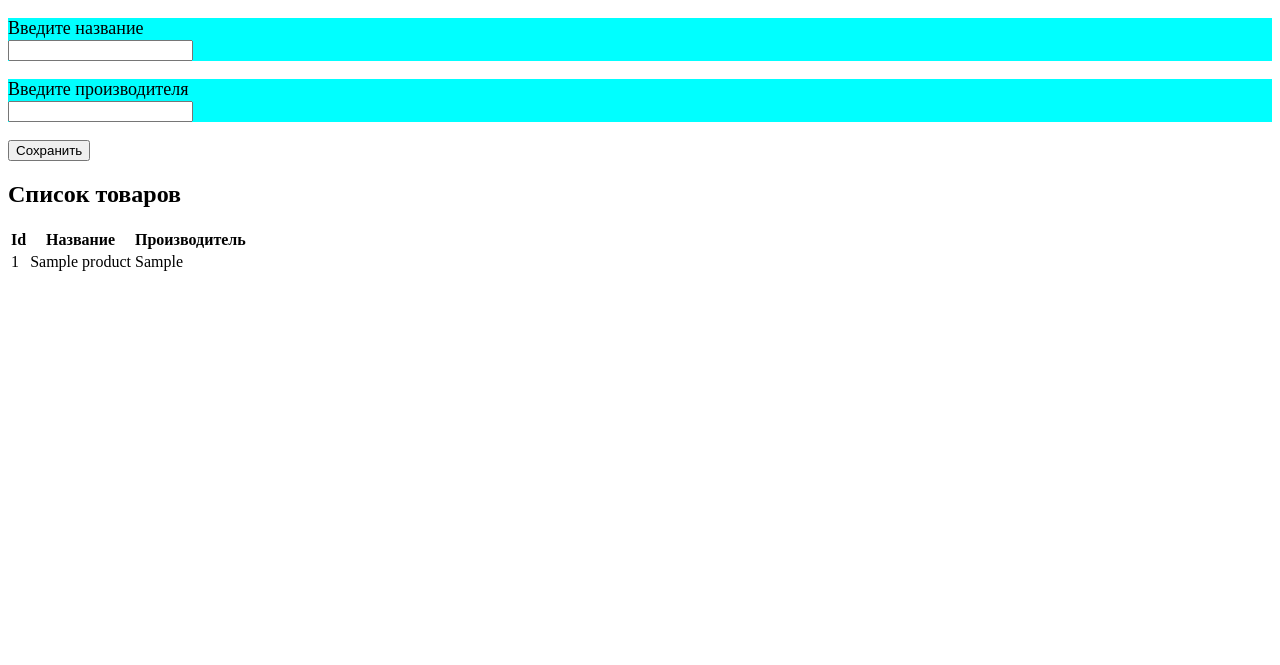
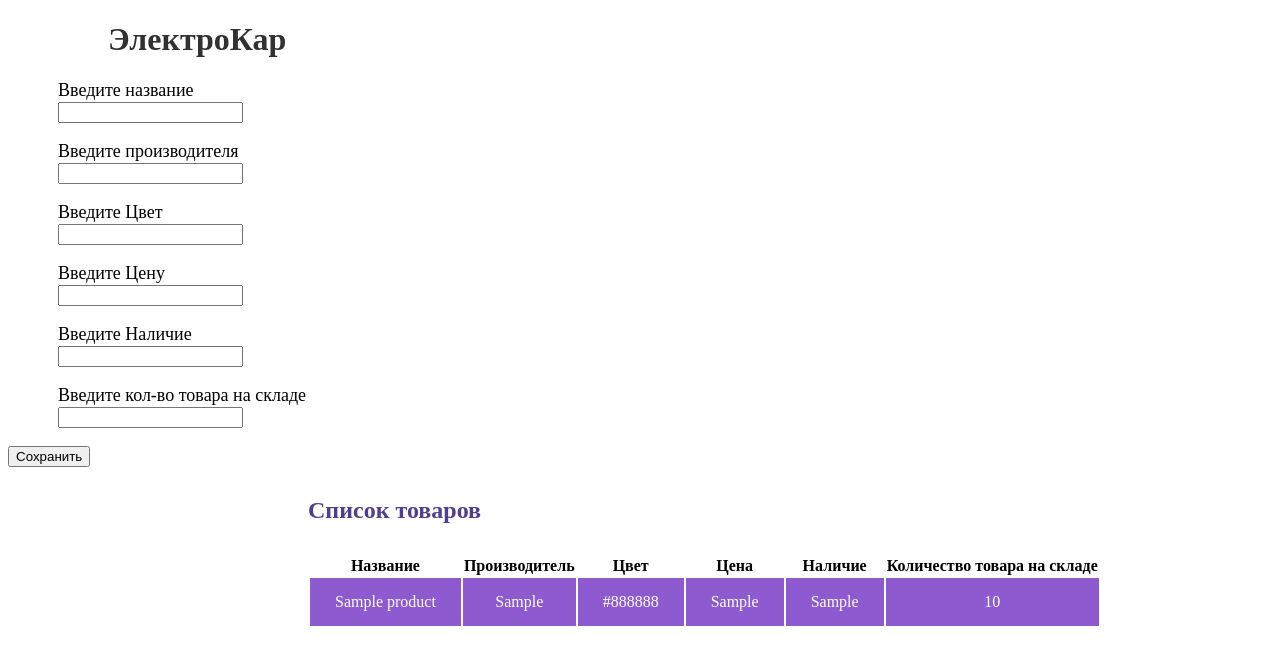
Before and after one commit to Elisaveta-Karnauhova/Nikonova-Karnauhova-IS32-Online-Hardware-Store, a Django app: page / in a window 1280 px wide. Shown: the top 665 px of the page. Run offline with Django 4.2, Linux system fonts and the light colour scheme; tables that the repository leaves empty hold one stand-in row (values such as "Sample post").

Commit message:
Разбираюсь со стилями

```diff
--- a/HardwareStore/firstapp/models.py
+++ b/HardwareStore/firstapp/models.py
@@ -3,3 +3,7 @@ from django.db import models
 class Product(models.Model):
     name = models.CharField(max_length=50)
     manufacturer = models.CharField(max_length=50)
+    color = models.CharField(max_length=50)
+    price = models.CharField(max_length=100)
+    available = models.CharField(max_length=50)
+    amount = models.IntegerField(default=0)
--- a/HardwareStore/firstapp/static/css/styles.css
+++ b/HardwareStore/firstapp/static/css/styles.css
@@ -1,4 +1,32 @@
 p {
-    background-color: aqua;
     font-size: large;
+    margin-left:50px;
 }
+
+h1{
+    color: rgb(49, 49, 49);
+    margin-left: 100px;
+}
+
+
+h2 {
+    color: rgb(83, 61, 143);
+    margin-left: 300px;
+    margin-top: 30px;
+}
+
+
+td {
+    background-color: rgb(141, 90, 207);
+    color: #ffffff;
+    padding-top: 15px;
+    padding-bottom:  15px;
+    padding-left: 25px;
+    padding-right: 25px;
+    text-align: center;
+}
+
+table {
+    margin-left: 300px;
+    margin-top: 30px;
+}
--- a/HardwareStore/firstapp/views.py
+++ b/HardwareStore/firstapp/views.py
@@ -11,5 +11,9 @@ def create(request):
         tov = Product()
         tov.name = request.POST.get("name")
         tov.manufacturer = request.POST.get("manufacturer")
+        tov.color = request.POST.get("color")
+        tov.price = request.POST.get("price")
+        tov.available = request.POST.get("available")
+        tov.amount = request.POST.get("amount")
         tov.save()
     return HttpResponseRedirect("/")
--- a/HardwareStore/templates/index.html
+++ b/HardwareStore/templates/index.html
@@ -5,6 +5,9 @@
 
 
 {% block content %}
+
+    <h1>ЭлектроКар</h1>
+
     <form method="POST" action="create/">
         {% csrf_token %}
         <p>
@@ -15,16 +18,36 @@
             <label>Введите производителя</label><br>
             <input type="text" name="manufacturer" />
         </p>
+        <p>
+            <label>Введите Цвет</label><br>
+            <input type="text" name="color" />
+        </p>
+        <p>
+            <label>Введите Цену</label><br>
+            <input type="text" name="price" />
+        </p>
+        <p>
+            <label>Введите Наличие</label><br>
+            <input type="text" name="available" />
+        </p>
+        <p>
+            <label>Введите кол-во товара на складе</label><br>
+            <input type="text" name="amount" />
+        </p>
         <input type="submit" value="Сохранить" >
     </form>
     {% if tovar.count > 0 %}
     <h2>Список товаров</h2>
     <table>
-        <tr><th>Id</th><th>Название</th><th>Производитель</th></tr>
+        <tr><th>Название</th><th>Производитель</th><th>Цвет</th><th>Цена</th><th>Наличие</th><th>Количество товара на складе</th></tr>
         {% for product in tovar %}
-        <tr><td>{{ product.id }}</td>
+        <tr>
         <td>{{ product.name }}</td>
-        <td>{{ product.manufacturer }}</td></tr>
+        <td>{{ product.manufacturer }}</td>
+        <td>{{ product.color }}</td>
+        <td>{{ product.price }}</td>
+        <td>{{ product.available }}</td>
+        <td>{{ product.amount }}</td></tr>
         {% endfor %}
         </table>
         {% endif %}
```
Also changed, not shown: HardwareStore/firstapp/migrations/0001_initial.py.
